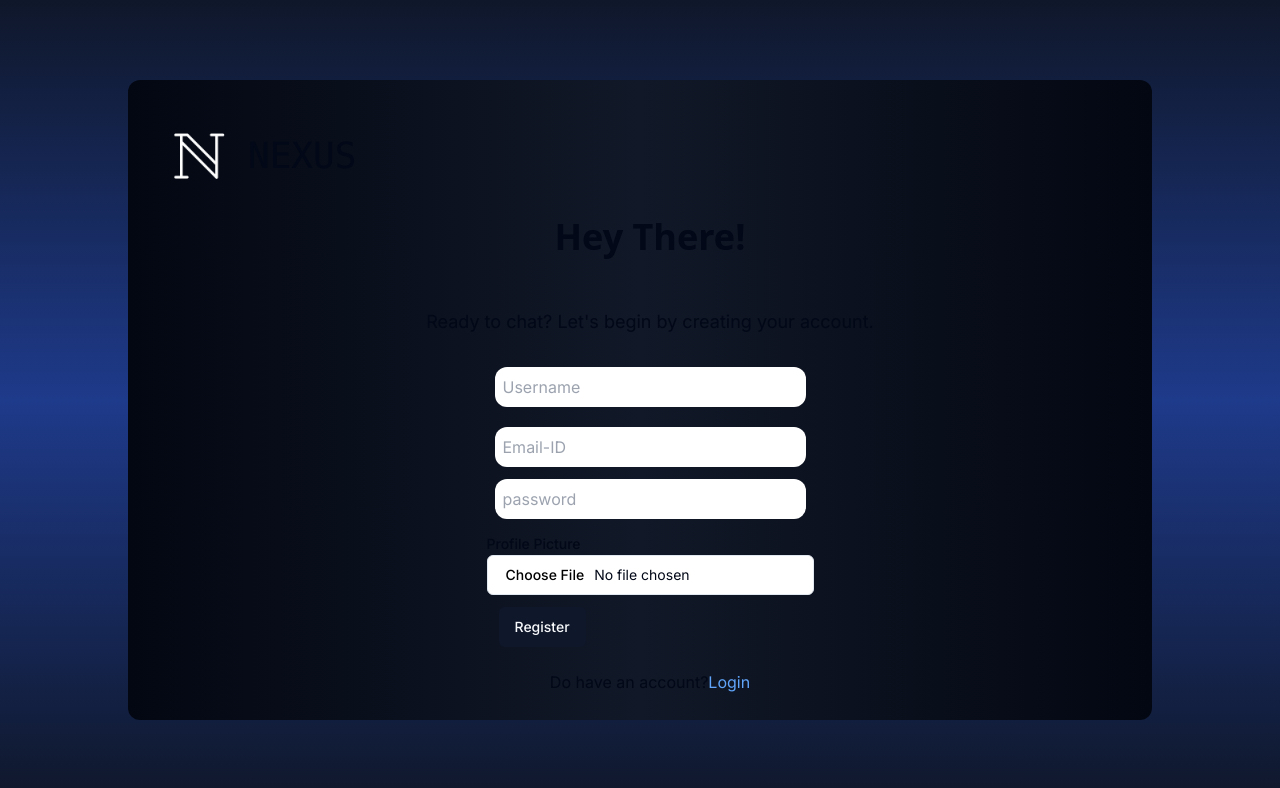
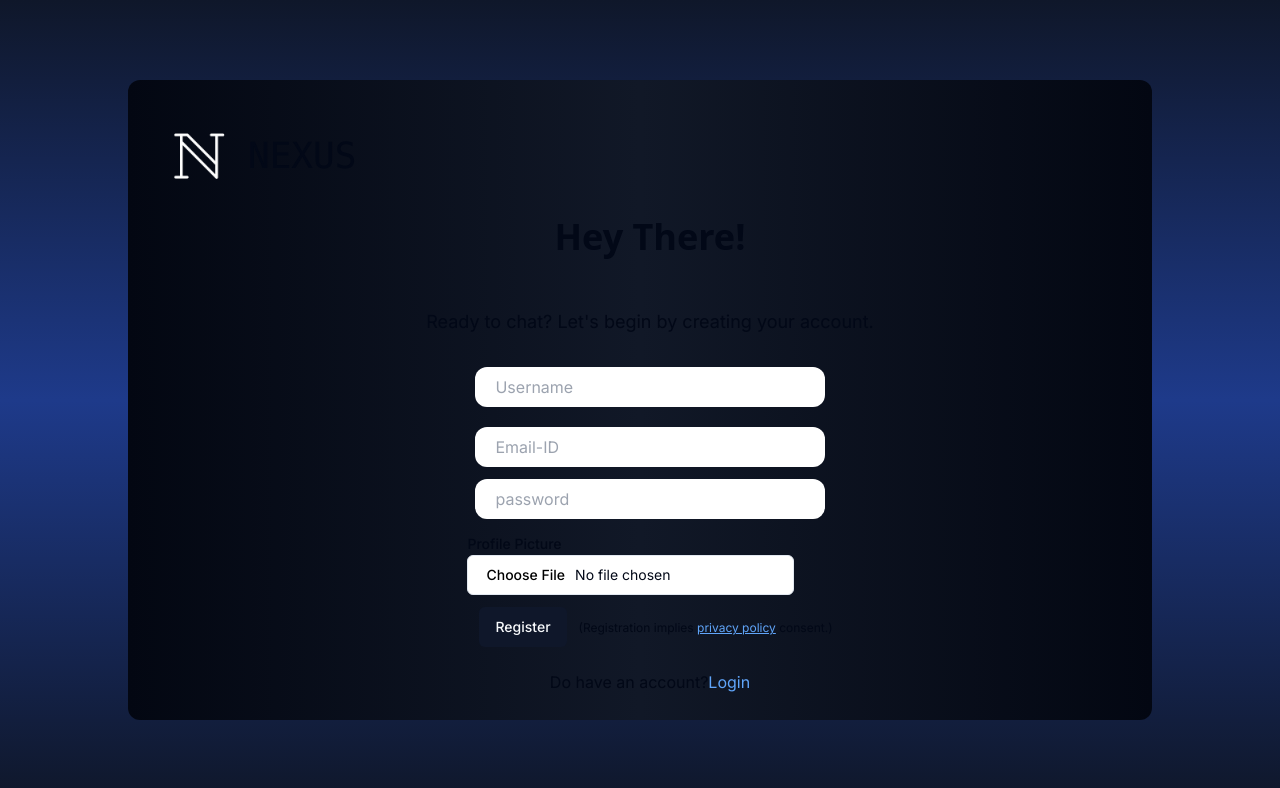
Before and after one commit to Uditya69/Nexus, a Next.js app: page /register in a window 1280 px wide. Shown: the top 788 px of the page. Built offline with nearby package versions, Linux system fonts and the light colour scheme; no server answers.

Commit message:
Feat: Added PrivacyPolicy

```diff
--- a/app/homescreen/page.tsx
+++ b/app/homescreen/page.tsx
@@ -25,7 +25,7 @@ function HomeScreen() {
               real-time messaging, making every moment count.
             </div>
             <Link
-              href={"/login"}
+              href={"/chatscreen"}
 
               className="flex p-5 w-fit rounded-lg bg-sky-600 hover:bg-sky-700"
             >
--- /dev/null
+++ b/app/privacypolicy/page.tsx
@@ -0,0 +1,59 @@
+import React from 'react'
+import { Box, Heading, Text } from '@radix-ui/themes';
+function page() {
+  return (
+    <>
+    <Box className="p-6">
+      <Heading className="text-3xl mb-4">Privacy Policy of Nexus</Heading>
+
+      <Text>
+        Nexus is not just another chat app; it's a sanctuary for your conversations, ensuring your privacy is our top priority. Connect with friends seamlessly and securely as you explore the realms of real-time messaging, making every moment count.
+      </Text>
+
+      <Heading className="text-2xl mt-6 mb-4">Information We Collect</Heading>
+
+      <Text>
+        To provide you with a better experience while using Nexus, we may require you to provide us with certain personally identifiable information. This may include but is not limited to your name, phone number, and email address. The information we collect will be used to contact or identify you.
+      </Text>
+
+      <Heading className="text-2xl mt-6 mb-4">Your Privacy Matters</Heading>
+
+      <Text>
+        Nexus ensures that your messages are yours and yours alone. While we skip the encryption jargon, rest assured that your conversations are handled with utmost care, respecting your need for privacy.
+      </Text>
+
+      <Heading className="text-2xl mt-6 mb-4">Database Provider - Firebase</Heading>
+
+      <Text>
+        We utilize Firebase as our service provider for the storage and management of data. Firebase is a secure and reliable platform, and its use is subject to Firebase's own privacy policy. Please refer to Firebase's privacy policy for more information on how they handle your data.
+      </Text>
+
+      <Heading className="text-2xl mt-6 mb-4">Log Data</Heading>
+
+      <Text>
+        Whenever you use Nexus, we collect information that helps us understand how our service is used. This may include the time and date of your visit, the pages of our service that you visit, and other statistics. However, we do not collect or store your IP address.
+      </Text>
+
+      <Heading className="text-2xl mt-6 mb-4">Security</Heading>
+
+      <Text>
+        We value your trust in providing us with your personal information and strive to use commercially acceptable means to protect it. However, no method of transmission over the internet or electronic storage is 100% secure, and we cannot guarantee absolute security.
+      </Text>
+
+      <Heading className="text-2xl mt-6 mb-4">Links to Other Sites</Heading>
+
+      <Text>
+        Our service may contain links to other sites. We strongly advise you to review the privacy policies of these websites, as we have no control over and assume no responsibility for their content, privacy policies, or practices.
+      </Text>
+
+      <Heading className="text-2xl mt-6 mb-4">Contact Us</Heading>
+
+      <Text>
+        If you have any questions or suggestions about our privacy policy, do not hesitate to contact us at [contact@email.com].
+      </Text>
+    </Box>
+  </>
+  )
+}
+
+export default page
--- a/app/register/page.tsx
+++ b/app/register/page.tsx
@@ -7,18 +7,17 @@ import Link from "next/link";
 import { Input } from "@/components/ui/input";
 import { Label } from "@/components/ui/label";
 import { createUserWithEmailAndPassword, updateProfile } from "firebase/auth";
-import { auth,db, storage } from "@/firebase";
+import { auth, db, storage } from "@/firebase";
 import { ref, uploadBytesResumable, getDownloadURL } from "firebase/storage";
 import { doc, setDoc } from "firebase/firestore";
 import { useRouter } from "next/navigation";
-
 
 function register() {
   const [err, setErr] = useState(false);
   const [loading, setLoading] = useState(false);
   const router = useRouter();
   //@ts-ignore
-  const handlesubmit=async (e)=>{
+  const handlesubmit = async (e) => {
     setLoading(true);
     e.preventDefault();
     const displayName = e.target[0].value;
@@ -32,7 +31,7 @@ function register() {
 
       //Create a unique image name
       const date = new Date().getTime();
-      const storageRef = ref(storage, `${displayName+ date}`);
+      const storageRef = ref(storage, `${displayName + date}`);
 
       await uploadBytesResumable(storageRef, file).then(() => {
         getDownloadURL(storageRef).then(async (downloadURL) => {
@@ -53,7 +52,7 @@ function register() {
 
             //create empty user chats on firestore
             await setDoc(doc(db, "userChats", res.user.uid), {});
-            router.replace('/chatscreen')
+            router.replace("/chatscreen");
           } catch (err) {
             console.log(err);
             setErr(true);
@@ -65,8 +64,7 @@ function register() {
       setErr(true);
       setLoading(false);
     }
-
-  }
+  };
 
   return (
     <div className="h-screen flex items-center justify-center bg-gradient-to-b from-slate-900 via-blue-900 to-slate-900  ">
@@ -80,29 +78,42 @@ function register() {
           Ready to chat? Let's begin by creating your account.
         </p>
 
-        <div className="flex flex-col w-fit  items-center p-3" >
-
+        <div className="flex flex-col w-fit  items-center p-3">
           <form className="grid space-y-3" onSubmit={handlesubmit}>
             <input
               placeholder="Username"
               required
-              className="rounded-xl p-2 m-2"
+              className="rounded-xl p-2 ps-5 m-2"
             />
             <input
               placeholder="Email-ID"
               required
-              className="rounded-xl p-2 m-2"
+              className="rounded-xl p-2 ps-5 m-2"
             />
 
-              <input placeholder="password" className="rounded-xl p-2 m-2" />
-
-
+            <input
+              placeholder="password"
+              required
+              className="rounded-xl p-2 ps-5 m-2"
+            />
 
             <div className="w-fit mt-2 items-center gap-1">
               <Label htmlFor="picture">Profile Picture</Label>
-            <Input id="picture" type="file" />
+              <Input id="picture" required type="file" />
             </div>
+            <div>
               <Button className="w-fit self-start mx-3">Register</Button>
+              <span className="text-xs">
+                (Registration implies{" "}
+                <Link
+                  href={"/privacypolicy"}
+                  className="underline cursor-pointer text-blue-400 hover:text-blue-700"
+                >
+                  privacy policy
+                </Link>{" "}
+                consent.)
+              </span>
+            </div>
           </form>
         </div>
         <p>
--- a/package.json
+++ b/package.json
@@ -16,6 +16,7 @@
     "@radix-ui/react-icons": "^1.3.0",
     "@radix-ui/react-label": "^2.0.2",
     "@radix-ui/react-slot": "^1.0.2",
+    "@radix-ui/themes": "^2.0.3",
     "class-variance-authority": "^0.7.0",
     "clsx": "^2.0.0",
     "cors": "^2.8.5",
```
Also changed, not shown: 1 other file (tests, documents, lock files or other folders). Lines whose indentation alone changed are shown as unchanged.
